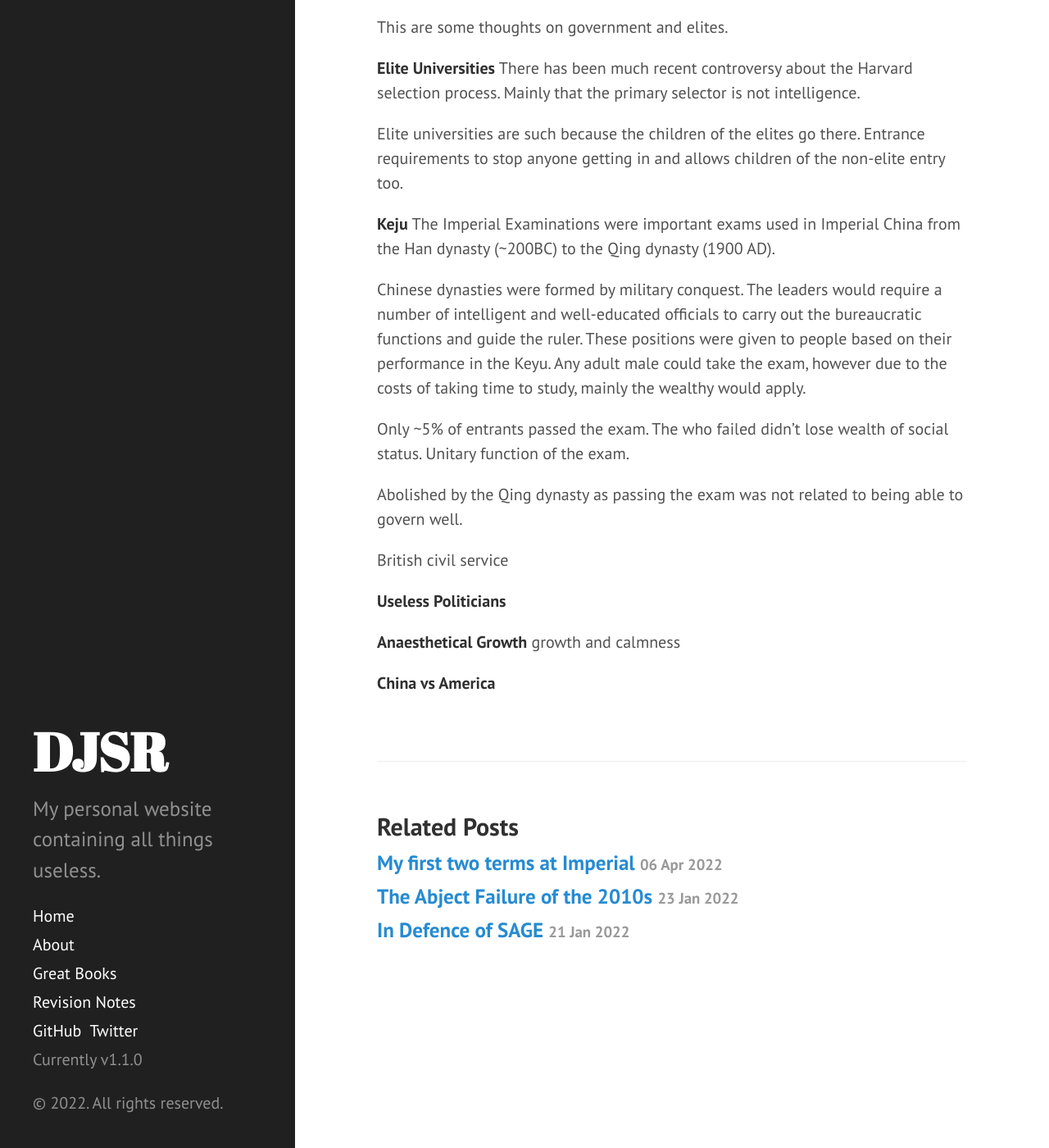
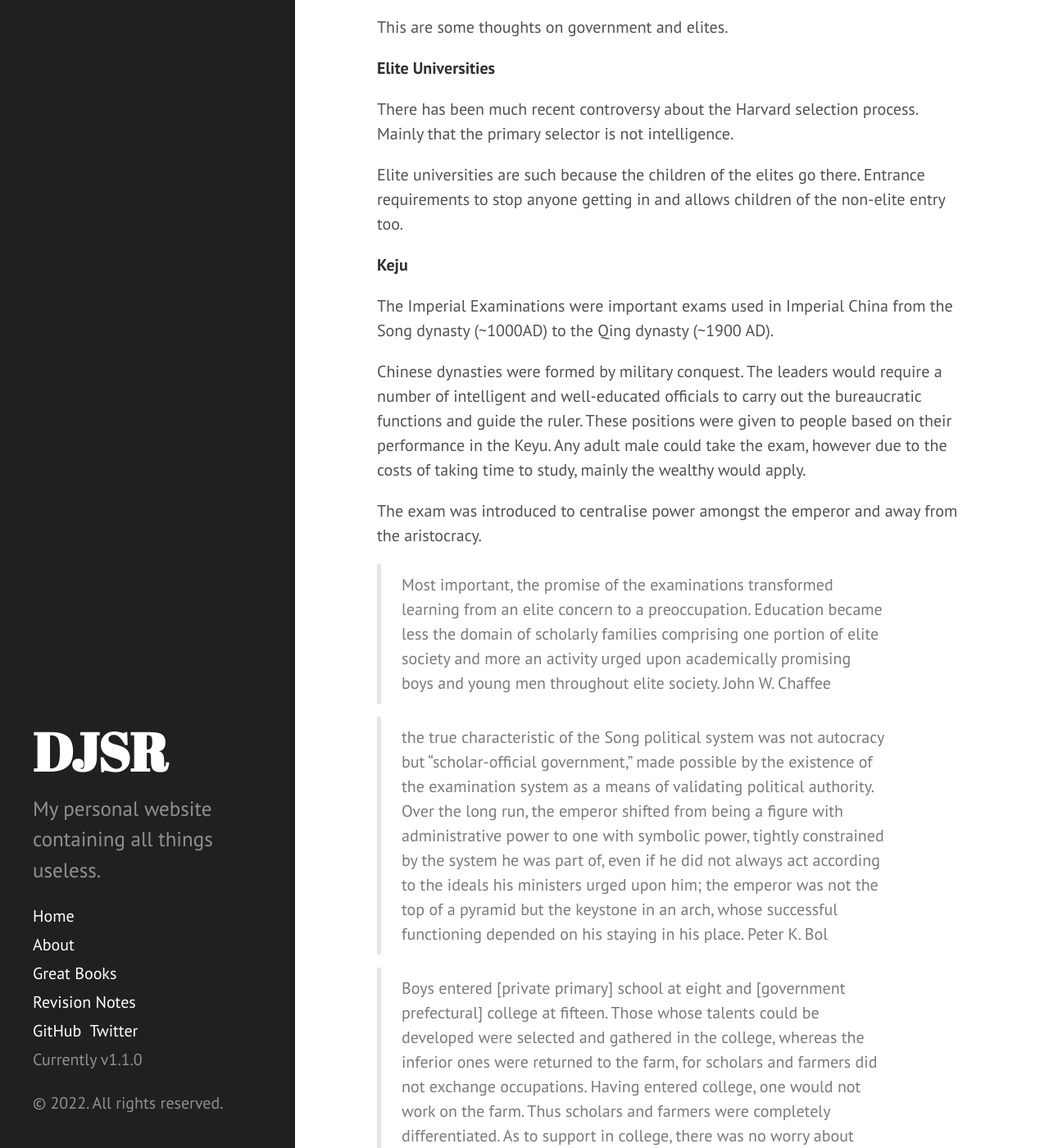
Before and after one commit to dansomrob/dansomrob.github.io, a Jekyll site: the page built from _posts/2022-01-22-elites.md, in a window 1280 px wide and 1400 px high, scrolled down 432 px. Shown: the whole window at 82% size. Built offline with Jekyll 4.4.1, drawn with Linux system fonts in a browser that asks for light colours; some of the changed text lies outside the part shown.

Commit message:
Update 2022-01-22-elites.md

```diff
--- a/_posts/2022-01-22-elites.md
+++ b/_posts/2022-01-22-elites.md
@@ -4,31 +4,42 @@ title: The Distribution of Elites
 ---
 In every society a small number of people tend to have a large impact. There are often power laws at play.
 
-It is often hard to predict exactly which people will have an impact and it would be wrong to assume they operate in a vacuum, thy will have people who support them and work with them.
+It is often hard to predict exactly which people will have an impact and it would be wrong to assume they operate in a vacuum, they will have people who support them and work with them.
 
 However, we can often find similar personality traits in these people. Interviews are often used to screen for these people, elite universities try to get them as students.
 
 This are some thoughts on government and elites.
 
 **Elite Universities**
+
 There has been much recent controversy about the Harvard selection process. Mainly that the primary selector is not intelligence.
 
 Elite universities are such because the children of the elites go there. Entrance requirements to stop anyone getting in and allows children of the non-elite entry too.
 
 **Keju**
-The Imperial Examinations were important exams used in Imperial China from the Han dynasty (~200BC) to the Qing dynasty (1900 AD).
+
+The Imperial Examinations were important exams used in Imperial China from the Song dynasty (~1000AD) to the Qing dynasty (~1900 AD).
 
 Chinese dynasties were formed by military conquest. The leaders would require a number of intelligent and well-educated officials to carry out the bureaucratic functions and guide the ruler. These positions were given to people based on their performance in the Keyu. Any adult male could take the exam, however due to the costs of taking time to study, mainly the wealthy would apply.
 
-Only ~5% of entrants passed the exam. The who failed didn't lose wealth of social status. Unitary function of the exam.
+The exam was introduced to centralise power amongst the emperor and away from the aristocracy.
+
+>Most important, the promise of the examinations transformed learning from an elite concern to a preoccupation. Education became less the domain of scholarly families comprising one portion of elite society and more an activity urged upon academically promising boys and young men throughout elite society. John W. Chaffee
+
+>the true characteristic of the Song political system was not autocracy but "scholar-official government," made possible by the existence of the examination system as a means of validating political authority. Over the long run, the emperor shifted from being a figure with administrative power to one with symbolic power, tightly constrained by the system he was part of, even if he did not always act according to the ideals his ministers urged upon him; the emperor was not the top of a pyramid but the keystone in an arch, whose successful functioning depended on his staying in his place. Peter K. Bol
+
+>Boys entered [private primary] school at eight and [government prefectural] college at fifteen. Those whose talents could be developed were selected and gathered in the college, whereas the inferior ones were returned to the farm, for scholars and farmers did not exchange occupations. Having entered college, one would not work on the farm. Thus scholars and farmers were completely differentiated. As to support in college, there was no worry about sons of officials. But even sons of commoners, as soon as they entered college, were sure to be supported [by the state]. Cheng Yi (1033–1107)
+
+Only ~5% of entrants passed the exam.
 
 Abolished by the Qing dynasty as passing the exam was not related to being able to govern well.
 
-British civil service
+The British civil service
 
 **Useless Politicians**
 
 **Anaesthetical Growth**
+
 growth and calmness
 
 **China vs America**
```
